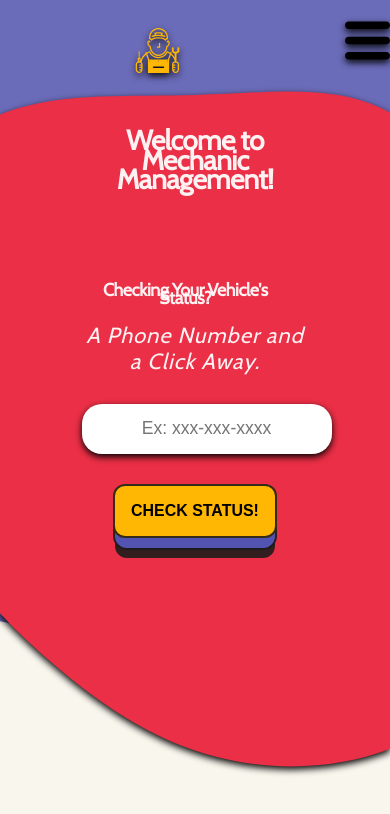
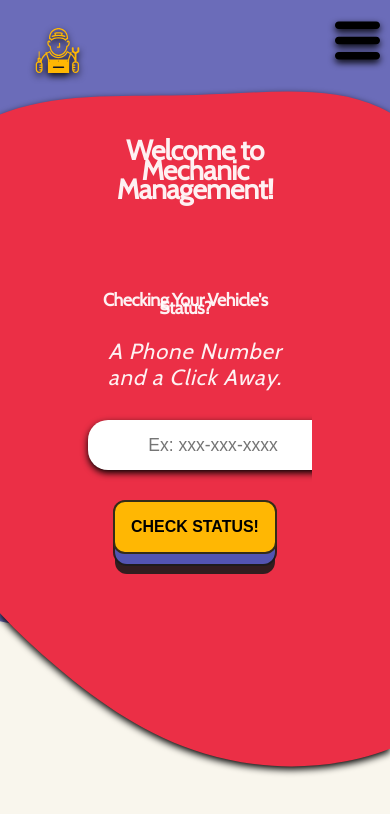
Before and after one commit to Team-Armadillo/Mechanic-Management, a React (Create React App) app in the folder client/: page / in a window 390 px wide. Shown: the top 814 px of the page. Built offline with nearby package versions, Linux system fonts and the light colour scheme.

Commit message:
mobile responsive changes to navbar and body

```diff
--- a/client/src/components/Body/Body.css
+++ b/client/src/components/Body/Body.css
@@ -58,3 +58,32 @@ body {
     margin-right: 1.2rem;
     margin-top: 6rem;
 }
+
+/*Mobile VIew */
+@media (max-width:648px) {
+
+.bodyText {
+    /* height:auto; */
+    height:85%;
+    overflow:auto;
+    /* border: 2px solid red; */
+    padding-bottom: 10%;
+
+}
+/* .paraContainer{
+
+    overflow: auto;
+    height: 100%;
+    box-sizing: content-box; */
+
+.bodyText::-webkit-scrollbar {
+    display: none;
+  }
+
+.paraContainer{
+    padding: 10px;
+}
+.section-head-2{
+
+}
+}
--- a/client/src/components/Navbar/navbar.css
+++ b/client/src/components/Navbar/navbar.css
@@ -115,6 +115,9 @@
     .logo {
       width: 45px;
       height: 45px;
+      position:relative;
+      right: 200%;
+
     }
 
     .nav-options {
@@ -143,6 +146,7 @@
       width: 45px;
       height: 45px;
       opacity: 100%;
+      margin: 10px;
     }
     .option {
       display: flex;
```
